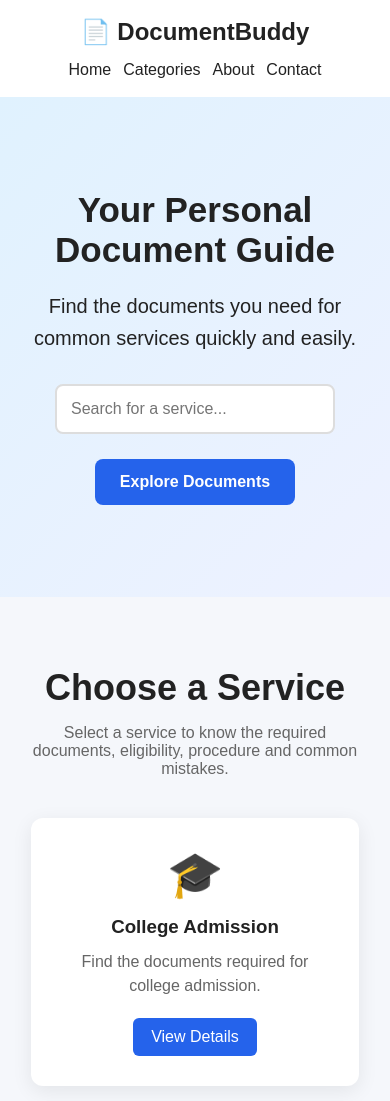
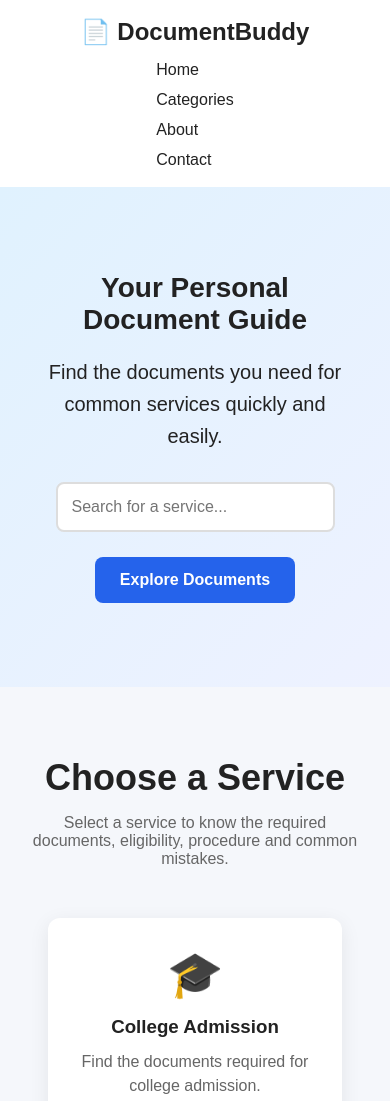
Before and after one commit to KDprasanna/Document-Buddy-, a plain HTML site: page index.html in a window 390 px wide. Shown: the top 1101 px of the page. Drawn offline with Linux system fonts and the light colour scheme.

Commit message:
Implement mobile responsive design in CSS
Added mobile responsive styles for various elements.

```diff
--- a/css/style.css
+++ b/css/style.css
@@ -421,3 +421,36 @@ footer {
 .search-box input:focus {
     outline: none;
 }
+/* Mobile Responsive Design */
+
+@media (max-width: 768px) {
+
+    .cards,
+    .services,
+    .category-grid {
+        grid-template-columns: 1fr;
+    }
+
+    .search-box input {
+        width: 90%;
+    }
+
+    .hero-content {
+        padding: 20px;
+    }
+
+    .hero-content h1 {
+        font-size: 28px;
+    }
+
+    .card {
+        width: 90%;
+        margin: 10px auto;
+    }
+
+    header nav ul {
+        flex-direction: column;
+        gap: 10px;
+    }
+
+}
```
